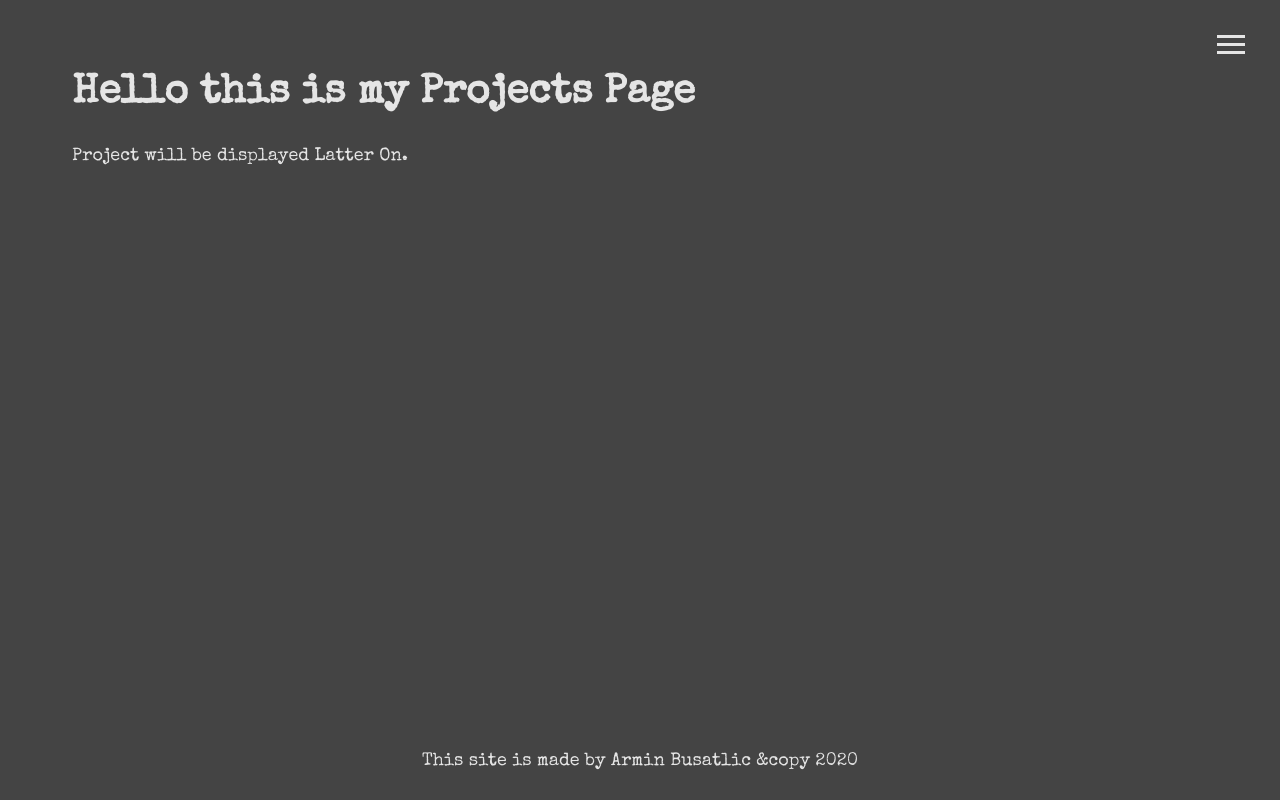
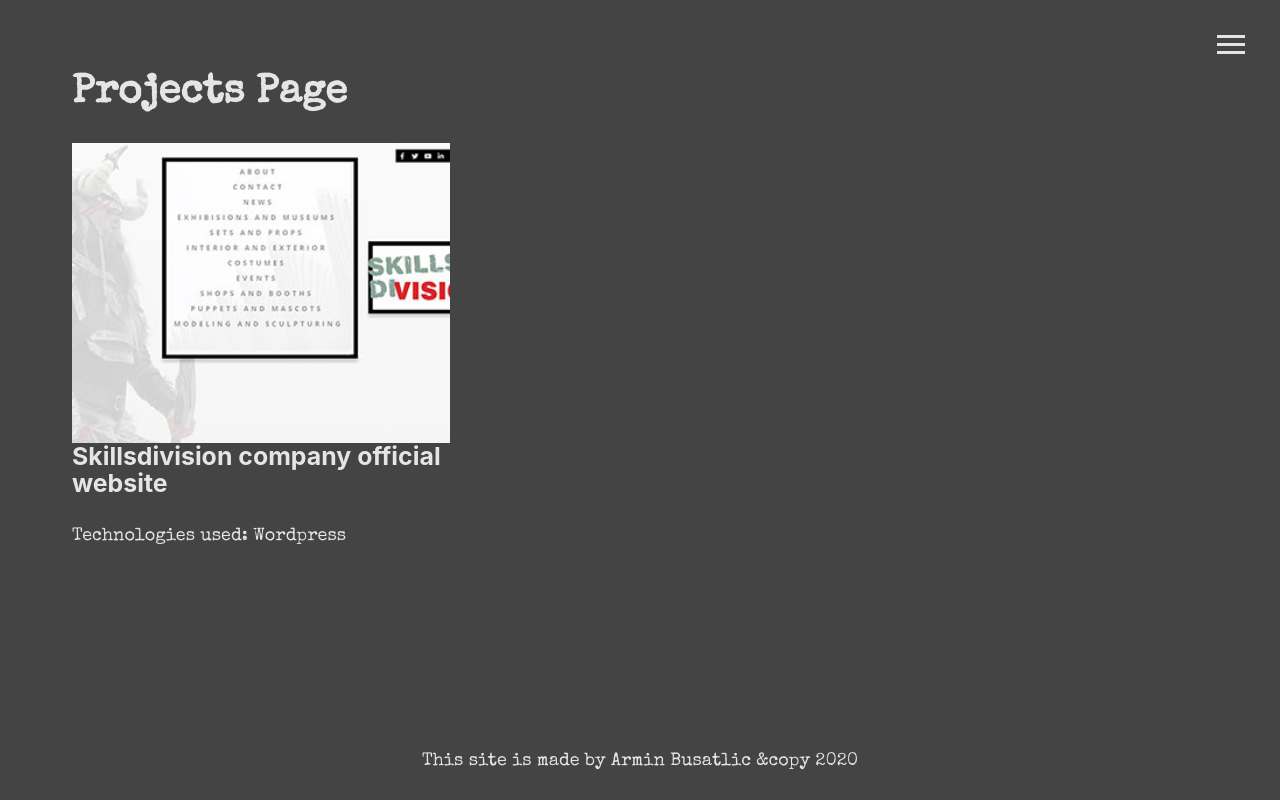
Before and after one commit to Arminbusatlic72/armin-gatsby-contentful-portfolio, a Gatsby site: page /projects in a window 1280 px wide. Built offline with nearby package versions, Linux system fonts and the light colour scheme; Gatsby itself is replaced by a stand-in of ours.

Commit message:
first version to commit # Please enter the commit message for your changes. Lines starting

```diff
--- a/src/components/icons/icons.js
+++ b/src/components/icons/icons.js
@@ -1,5 +1,6 @@
 import React from "react"
 import Cofee from "./cofee"
+import Facebook from "./facebook"
 import iconStyles from "./icons.module.scss"
 
 const Icons = () => {
@@ -9,7 +10,7 @@
         <Cofee />
       </a>
       <a href="#">
-        <Cofee />
+        <Facebook />
       </a>
       <a href="#">
         <Cofee />
--- a/src/pages/projects.js
+++ b/src/pages/projects.js
@@ -1,15 +1,22 @@
 import React from "react"
 import Layout from "../components/layout/layout"
+import projectStyles from "./projects.module.scss"
 
 const ProjectsPage = () => {
   return (
     <div>
       <Layout>
         <main>
-          <h1> Hello this is my Projects Page </h1>{" "}
-          <p> Project will be displayed Latter On. </p>
+          <h1>Projects Page </h1>
+          <div className={projectStyles.projects__wrapp}>
+            <div className={projectStyles.project__wrapp}>
+              <div className={projectStyles.project__image_wrapp}></div>
+              <h3>Skillsdivision company official website</h3>
+              <p>Technologies used: Wordpress</p>
+            </div>
+          </div>
         </main>
-      </Layout>{" "}
+      </Layout>
     </div>
   )
 }
--- /dev/null
+++ b/src/pages/projects.module.scss
@@ -0,0 +1,12 @@
+.project__wrapp {
+  width: 33.3%;
+  height: 235px;
+}
+.project__image_wrapp {
+  height: 300px;
+  width: 100%;
+  background-image: url(../images/screencapture-skillsdivision.jpg);
+  background-position: center;
+  background-repeat: no-repeat, repeat;
+  background-size: cover;
+}
```
Also changed, not shown: src/components/icons/facebook.js (added, +8 -0 lines), src/images/screencapture-skillsdivision.jpg (added).
